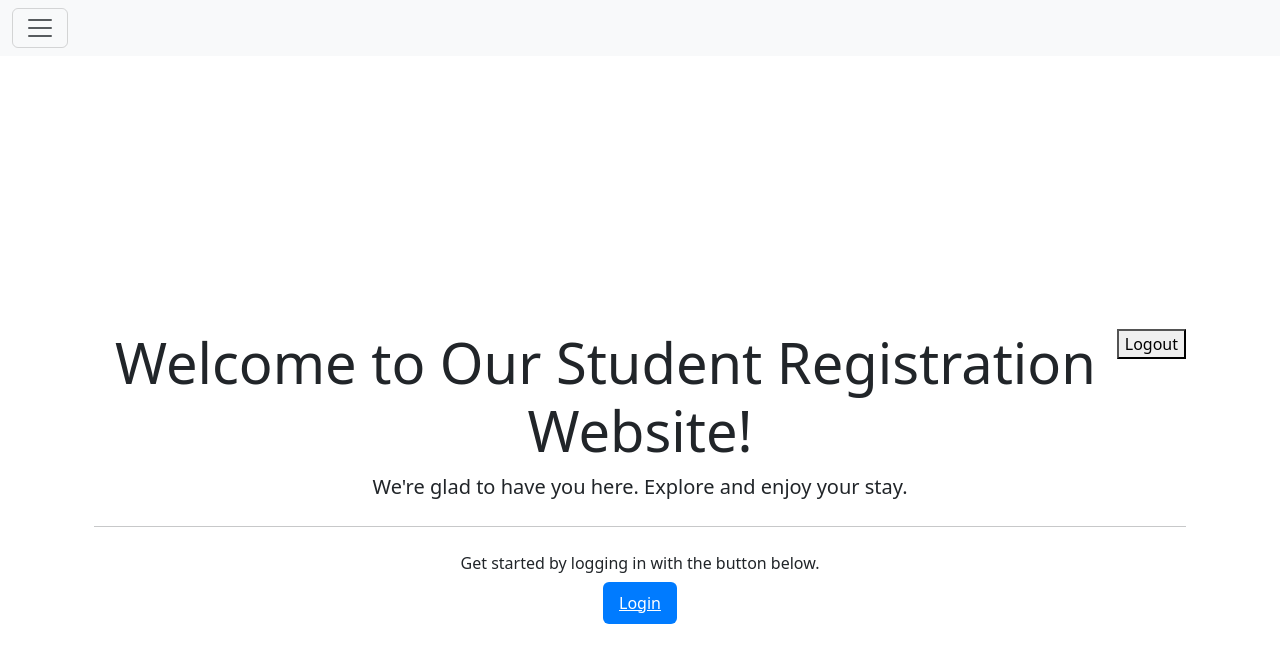
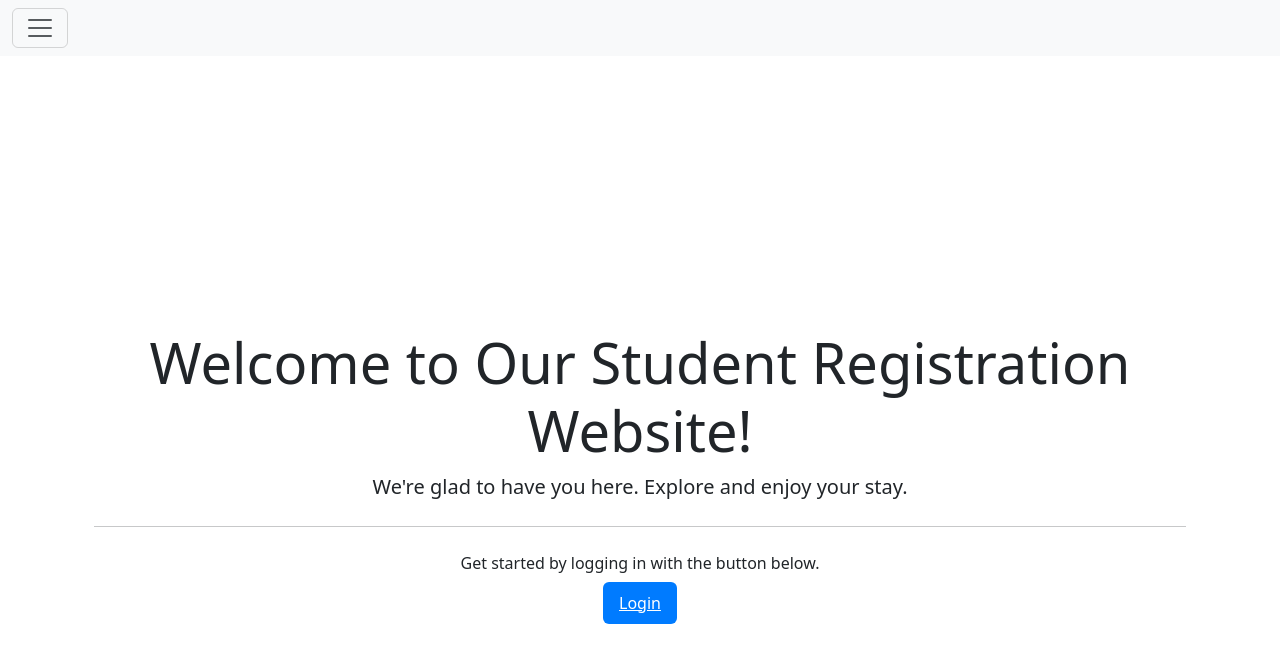
Before and after one commit to AeCohill/Final_pjt, a React (Vite) app: page / in a window 1280 px wide. Shown: the top 662 px of the page. Built offline with nearby package versions, Linux system fonts and the light colour scheme.

Commit message:
package upd

```diff
--- a/package.json
+++ b/package.json
@@ -1,6 +1,7 @@
 {
   "name": "frontend",
   "private": true,
+  "homepage": "https://aecohill.github.io/Final_pjt/",
   "version": "0.0.0",
   "type": "module",
   "proxy": "http://localhost:5000",
--- a/src/pages/Home.jsx
+++ b/src/pages/Home.jsx
@@ -1,26 +1,14 @@
 import React from 'react';
-import { Link, useNavigate } from 'react-router-dom';
+import { Link } from 'react-router-dom';
 import 'bootstrap/dist/css/bootstrap.min.css';
 
 
 function Home() {
-  const navigate = useNavigate();
-
-  const handleLogout = () => {
-    // Remove token and user data from localStorage
-    localStorage.removeItem("token");
-    localStorage.removeItem("uname");
-    localStorage.removeItem("auth");
-
-    // Redirect to the login page
-    navigate("/login");
-  };
 
   return (
     <div>
       <div className="container mt-5">
         <div className="jumbotron text-center">
-          <button onClick={handleLogout} style={{ float: 'right' }}>Logout</button>
           <h1 className="display-4">Welcome to Our Student Registration Website!</h1>
           <p className="lead">We're glad to have you here. Explore and enjoy your stay.</p>
           <hr className="my-4" />
```
Also changed, not shown: README.txt (deleted), TEST_README.txt (deleted).
